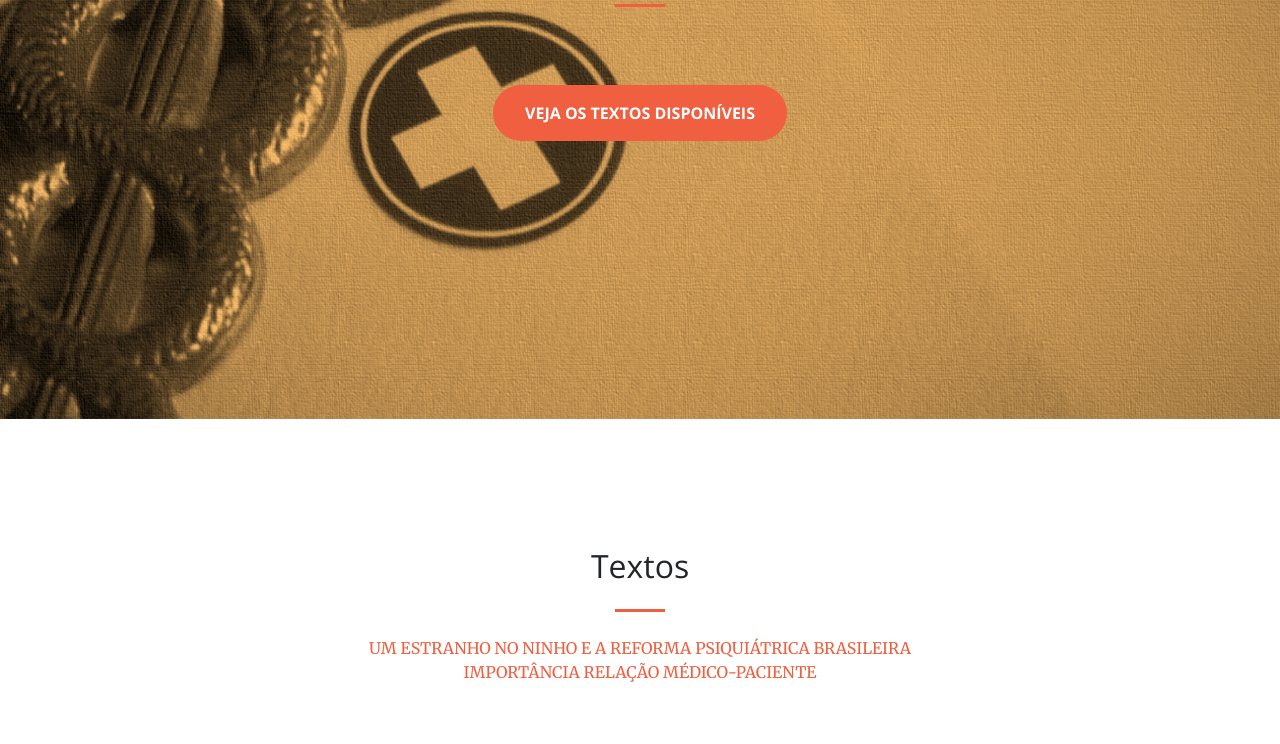
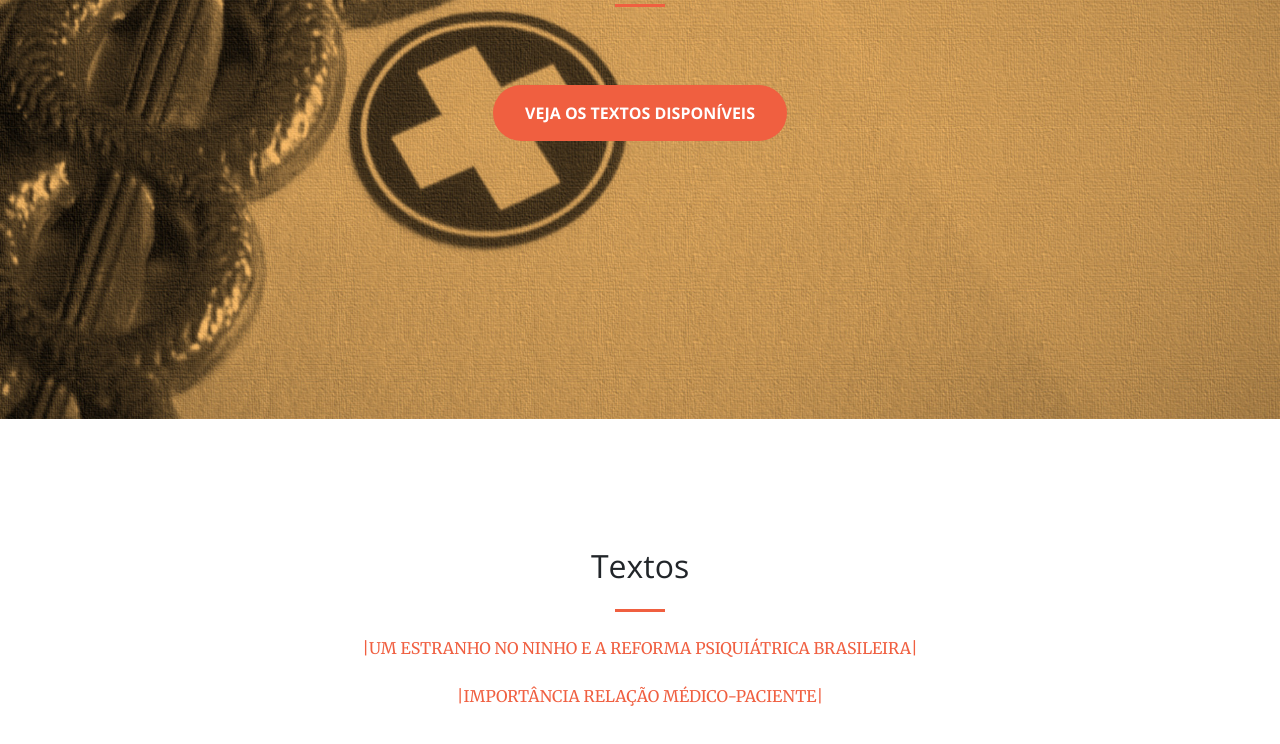
Before and after one commit to AlefeSantos/alefesantos.github.io, a website: page periodo/primeiro.html in a window 1280 px wide. Shown: the part 381-1125 px from the top of the page. Drawn offline with nearby package versions, Linux system fonts and the light colour scheme.

Commit message:
AJEITANDO

```diff
--- a/periodo/primeiro.html
+++ b/periodo/primeiro.html
@@ -59,9 +59,9 @@
           <div class="col-lg-8 mx-auto text-center">
             <h2 class="section-heading">Textos</h2>
             <hr class="my-4">
-            <a href="../textos/periodo1-1.pdf" target="_blank">UM ESTRANHO NO NINHO E A REFORMA PSIQUIÁTRICA BRASILEIRA</a>
-            </br>
-            <a href="../textos/periodo1-2.pdf" target="_blank">IMPORTÂNCIA RELAÇÃO MÉDICO-PACIENTE</a>
+            <a href="../textos/periodo1-1.pdf" target="_blank">|UM ESTRANHO NO NINHO E A REFORMA PSIQUIÁTRICA BRASILEIRA|</a>
+            </br></br>
+            <a href="../textos/periodo1-2.pdf" target="_blank">|IMPORTÂNCIA RELAÇÃO MÉDICO-PACIENTE|</a>
           </div>
         </div>
       </div>
```
Also changed, not shown: periodo/terceiro.html (+2 -1 lines).
